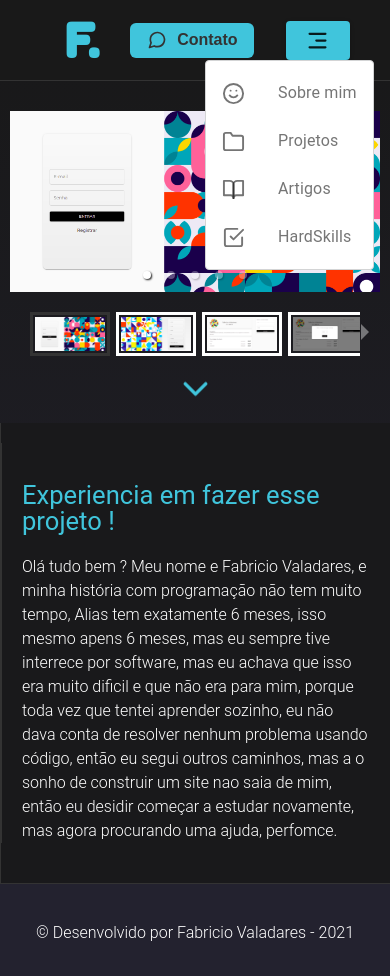
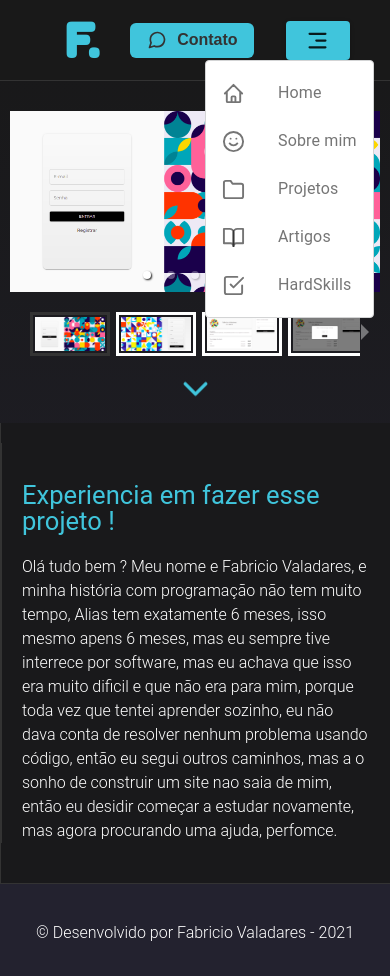
Before and after one commit to Fabricio-valadares/portfolio, a React (Create React App) app: page /kenziehub in a window 390 px wide. Both pictures are taken after a click on the button 317 px from the left and 40 px from the top of the page. Shown: the top 976 px of the page. Built offline with nearby package versions, Linux system fonts and the light colour scheme; a web font is replaced by a local one.

Commit message:
feature: menu mobile add link home

```diff
--- a/src/components/MenuMobile/index.jsx
+++ b/src/components/MenuMobile/index.jsx
@@ -7,6 +7,7 @@ import ListItemText from "@material-ui/core/ListItemText";
 import { Container, ButtonStyled } from "./styled";
 import { FiSmile, FiFolder, FiBookOpen, FiCheckSquare } from "react-icons/fi";
 import { CgMenuRightAlt } from "react-icons/cg";
+import { HiOutlineHome } from "react-icons/hi";
 
 import { useHistory } from "react-router-dom";
 
@@ -71,6 +72,21 @@ export default function CustomizedMenus() {
         open={Boolean(anchorEl)}
         onClose={handleClose}
       >
+        <span
+          style={{
+            listStyle: "none",
+            textDecoration: "none",
+            color: "#0000008a",
+          }}
+          onClick={handleClose}
+        >
+          <StyledMenuItem onClick={() => history.push("/")}>
+            <ListItemIcon>
+              <HiOutlineHome size={23} />
+            </ListItemIcon>
+            <ListItemText primary="Home" />
+          </StyledMenuItem>
+        </span>
         <a
           style={{
             listStyle: "none",
```
